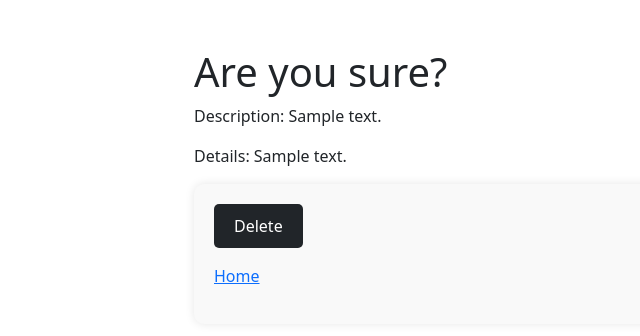
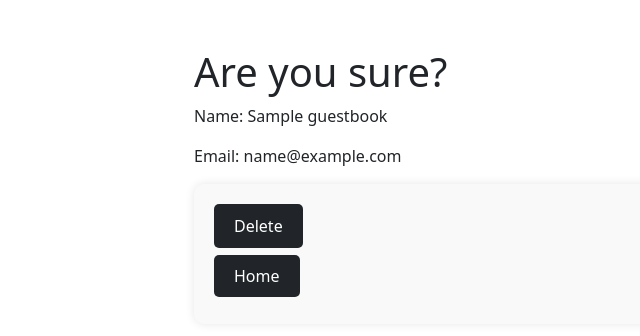
Before and after one commit to IvanAshikhin/controlwork_7_ivan_ashikhin, a Django app: template app/webapp/templates/confirm_delete.html in a window 1280 px wide. Shown: the part 56-392 px from the top of the page, without its empty margins (158-798 px from the left). Run offline with Django 4.2, Linux system fonts and the light colour scheme; tables that the repository leaves empty hold one stand-in row (values such as "Sample post"); the template is opened without the code that fills it: values that come from a table or form of the project are taken from there, most other values are stand-ins (such as "Sample title", 1, 10 or a date in 2020); parts of the project's set-up code (start-up, migrations or seed data) failed here and were passed over.

Commit message:
Удаление
Реализовал удаление записи с подтверждением

```diff
--- a/app/static/css/style.css
+++ b/app/static/css/style.css
@@ -3,7 +3,17 @@
     margin: 0 auto;
 }
 
-.new_guest{
+.home_page {
+    background-color: #212529;
+    color: #fff;
+    padding: 10px 20px;
+    border: none;
+    border-radius: 5px;
+    cursor: pointer;
+    text-decoration: none;
+}
+
+.new_guest {
     font-size: 36px;
     font-weight: bold;
     margin-bottom: 20px;
--- a/app/webapp/templates/confirm_delete.html
+++ b/app/webapp/templates/confirm_delete.html
@@ -1,14 +1,14 @@
 {% extends "base.html" %}
-{% block title %}{{ article.title }}Confirm delete{% endblock %}
+{% block title %}Confirm delete{% endblock %}
 {% block menu %}
 {% endblock %}
 {% block content %}
-   <h1 class="detail">Are you sure?</h1>
-    <p class="detail_desc">Description: {{ article.description }}</p>
-    <p class="details">Details: {{ article.details }}</p>
-    <form action="{% url 'confirm_delete' article.pk %}" method="post">
+   <h1 class=>Are you sure?</h1>
+    <p class="name">Name: {{ guest.name }}</p>
+    <p class="email">Email: {{ guest.email }}</p>
+    <form action="{% url 'confirm_delete' guest.pk %}" method="post">
     {% csrf_token %}
         <p><input type="submit" value="Delete"></p>
-        <p><a href="{% url 'index_page' %}" class="">Home</a></p>
+        <p><a href="{% url 'index_page' %}" class="home_page">Home</a></p>
     </form>
 {% endblock %}
--- a/app/webapp/templates/index.html
+++ b/app/webapp/templates/index.html
@@ -10,13 +10,14 @@
 {% for guest in guestbook %}
     <div class="card" style="width: 35rem; padding-bottom: 10px;margin-bottom: 20px">
         <div class="card-body">
-            <h5 class="card-title">{{ guest.name }} ({{ guest.email }}) <a href="#">
+            <h5 class="card-title">{{ guest.name }} ({{ guest.email }})
+                <a href="#">
                 <svg xmlns="http://www.w3.org/2000/svg" viewBox="0 0 512 512"
                      style="width: 30px;padding-left: 10px; height: 30px; margin-bottom: 5px;">
                     <path d="M471.6 21.7c-21.9-21.9-57.3-21.9-79.2 0L362.3 51.7l97.9 97.9 30.1-30.1c21.9-21.9 21.9-57.3 0-79.2L471.6 21.7zm-299.2 220c-6.1 6.1-10.8 13.6-13.5 21.9l-29.6 88.8c-2.9 8.6-.6 18.1 5.8 24.6s15.9 8.7 24.6 5.8l88.8-29.6c8.2-2.8 15.7-7.4 21.9-13.5L437.7 172.3 339.7 74.3 172.4 241.7zM96 64C43 64 0 107 0 160V416c0 53 43 96 96 96H352c53 0 96-43 96-96V320c0-17.7-14.3-32-32-32s-32 14.3-32 32v96c0 17.7-14.3 32-32 32H96c-17.7 0-32-14.3-32-32V160c0-17.7 14.3-32 32-32h96c17.7 0 32-14.3 32-32s-14.3-32-32-32H96z"/>
                 </svg>
             </a>
-                <a href="#">
+                <a href="{% url 'delete_guest' guest.pk %}">
                     <svg xmlns="http://www.w3.org/2000/svg" viewBox="0 0 576 512"
                          style="width: 40px; padding-left: 10px; height: 40px; margin-bottom: 5px;">
                         <path d="M112 48a48 48 0 1 1 96 0 48 48 0 1 1 -96 0zm40 304V480c0 17.7-14.3 32-32 32s-32-14.3-32-32V256.9L59.4 304.5c-9.1 15.1-28.8 20-43.9 10.9s-20-28.8-10.9-43.9l58.3-97c17.4-28.9 48.6-46.6 82.3-46.6h29.7c33.7 0 64.9 17.7 82.3 46.6l44.9 74.7c-16.1 17.6-28.6 38.5-36.6 61.5c-1.9-1.8-3.5-3.9-4.9-6.3L232 256.9V480c0 17.7-14.3 32-32 32s-32-14.3-32-32V352H152zm136 16a144 144 0 1 1 288 0 144 144 0 1 1 -288 0zm224 0c0-8.8-7.2-16-16-16H368c-8.8 0-16 7.2-16 16s7.2 16 16 16H496c8.8 0 16-7.2 16-16z"/>
--- a/app/webapp/urls.py
+++ b/app/webapp/urls.py
@@ -5,5 +5,8 @@ from webapp.views.base import index_view
 
 urlpatterns = [
     path("", index_view, name="index_page"),
-    path('article/add/', guests.add_view, name="add_guest"),
+    path('guest/add/', guests.add_view, name="add_guest"),
+    path('guest/<int:pk>/delete', guests.delete_view, name='delete_guest'),
+    path('guest/<int:pk>/confirm_delete', guests.confirm_delete, name='confirm_delete'),
+    path('guest/<int:pk>/update', guests.update_view, name='guest_update')
 ]
```
Also changed, not shown: app/webapp/templates/update.html (added, +8 -0 lines), app/webapp/views/guests.py (+19 -2 lines). Lines whose indentation alone changed are shown as unchanged.
